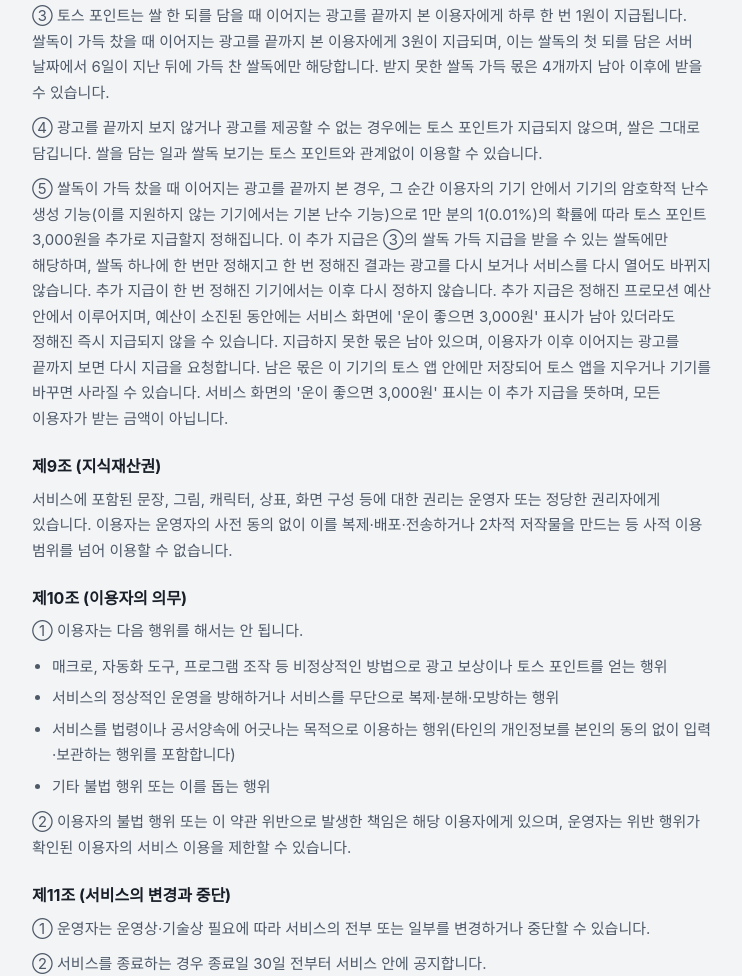
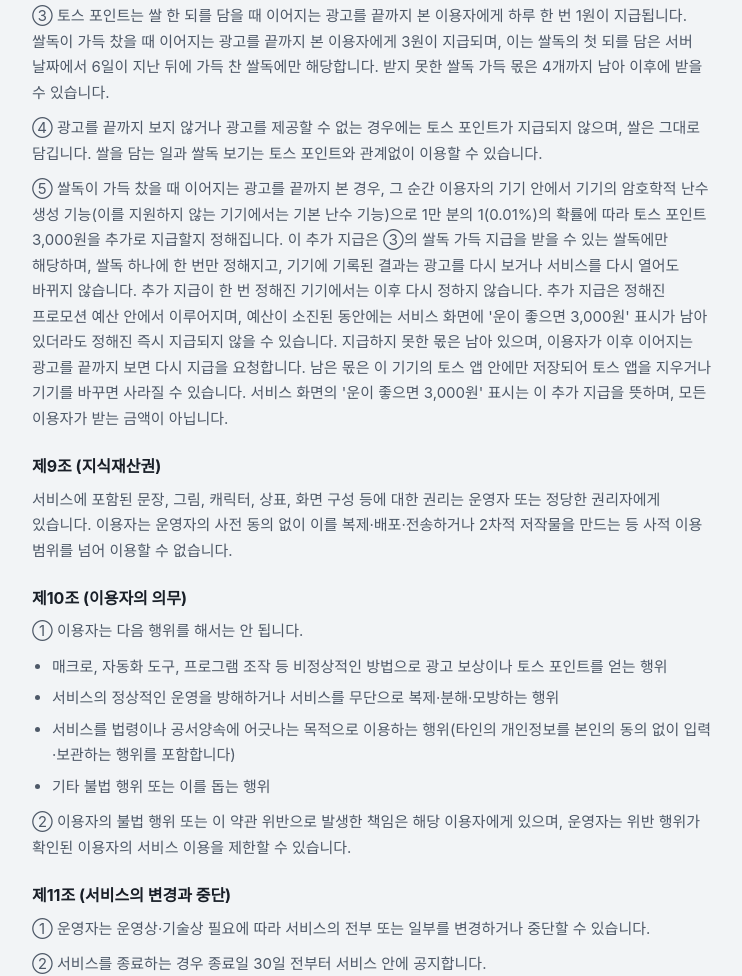
Before and after one commit to app-in-hungry/legal, a plain HTML site: page rice-jar/terms-of-service.html in a window 1280 px wide. Shown: the part 1962-2938 px from the top of the page, without its empty margins (268-1010 px from the left). Drawn offline with Linux system fonts and the light colour scheme.

Commit message:
rice-jar 약관: 운 결과 문장 한 곳 고침(기기에 기록된 결과)
Co-Authored-By: Claude Fable 5.2 <noreply@anthropic.com>

```diff
--- a/rice-jar/terms-of-service.html
+++ b/rice-jar/terms-of-service.html
@@ -82,7 +82,7 @@
       <p>② 쌀은 하루 6되까지 담을 수 있고, 소쿠리의 쌀도 그 안에 들어갑니다. 소쿠리에 한 되가 모이는 시간은 누구에게나 같고 빠르게 하는 기능은 없습니다. 이용자 기기의 시계를 바꾸어도 소쿠리는 서버 시각으로만 셉니다.</p>
       <p>③ 토스 포인트는 쌀 한 되를 담을 때 이어지는 광고를 끝까지 본 이용자에게 하루 한 번 1원이 지급됩니다. 쌀독이 가득 찼을 때 이어지는 광고를 끝까지 본 이용자에게 3원이 지급되며, 이는 쌀독의 첫 되를 담은 서버 날짜에서 6일이 지난 뒤에 가득 찬 쌀독에만 해당합니다. 받지 못한 쌀독 가득 몫은 4개까지 남아 이후에 받을 수 있습니다.</p>
       <p>④ 광고를 끝까지 보지 않거나 광고를 제공할 수 없는 경우에는 토스 포인트가 지급되지 않으며, 쌀은 그대로 담깁니다. 쌀을 담는 일과 쌀독 보기는 토스 포인트와 관계없이 이용할 수 있습니다.</p>
-      <p>⑤ 쌀독이 가득 찼을 때 이어지는 광고를 끝까지 본 경우, 그 순간 이용자의 기기 안에서 기기의 암호학적 난수 생성 기능(이를 지원하지 않는 기기에서는 기본 난수 기능)으로 1만 분의 1(0.01%)의 확률에 따라 토스 포인트 3,000원을 추가로 지급할지 정해집니다. 이 추가 지급은 ③의 쌀독 가득 지급을 받을 수 있는 쌀독에만 해당하며, 쌀독 하나에 한 번만 정해지고 한 번 정해진 결과는 광고를 다시 보거나 서비스를 다시 열어도 바뀌지 않습니다. 추가 지급이 한 번 정해진 기기에서는 이후 다시 정하지 않습니다. 추가 지급은 정해진 프로모션 예산 안에서 이루어지며, 예산이 소진된 동안에는 서비스 화면에 '운이 좋으면 3,000원' 표시가 남아 있더라도 정해진 즉시 지급되지 않을 수 있습니다. 지급하지 못한 몫은 남아 있으며, 이용자가 이후 이어지는 광고를 끝까지 보면 다시 지급을 요청합니다. 남은 몫은 이 기기의 토스 앱 안에만 저장되어 토스 앱을 지우거나 기기를 바꾸면 사라질 수 있습니다. 서비스 화면의 '운이 좋으면 3,000원' 표시는 이 추가 지급을 뜻하며, 모든 이용자가 받는 금액이 아닙니다.</p>
+      <p>⑤ 쌀독이 가득 찼을 때 이어지는 광고를 끝까지 본 경우, 그 순간 이용자의 기기 안에서 기기의 암호학적 난수 생성 기능(이를 지원하지 않는 기기에서는 기본 난수 기능)으로 1만 분의 1(0.01%)의 확률에 따라 토스 포인트 3,000원을 추가로 지급할지 정해집니다. 이 추가 지급은 ③의 쌀독 가득 지급을 받을 수 있는 쌀독에만 해당하며, 쌀독 하나에 한 번만 정해지고, 기기에 기록된 결과는 광고를 다시 보거나 서비스를 다시 열어도 바뀌지 않습니다. 추가 지급이 한 번 정해진 기기에서는 이후 다시 정하지 않습니다. 추가 지급은 정해진 프로모션 예산 안에서 이루어지며, 예산이 소진된 동안에는 서비스 화면에 '운이 좋으면 3,000원' 표시가 남아 있더라도 정해진 즉시 지급되지 않을 수 있습니다. 지급하지 못한 몫은 남아 있으며, 이용자가 이후 이어지는 광고를 끝까지 보면 다시 지급을 요청합니다. 남은 몫은 이 기기의 토스 앱 안에만 저장되어 토스 앱을 지우거나 기기를 바꾸면 사라질 수 있습니다. 서비스 화면의 '운이 좋으면 3,000원' 표시는 이 추가 지급을 뜻하며, 모든 이용자가 받는 금액이 아닙니다.</p>
     </section>
     <section>
       <h2>제9조 (지식재산권)</h2>
```
